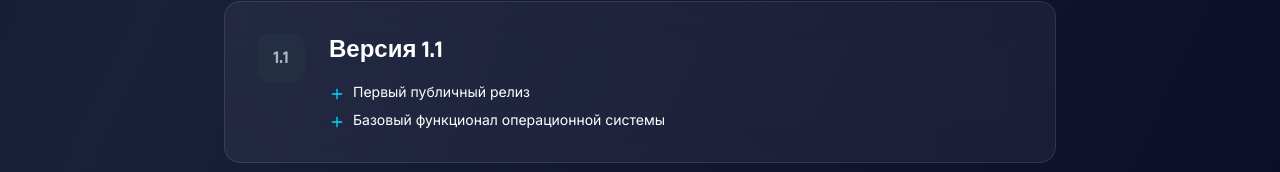
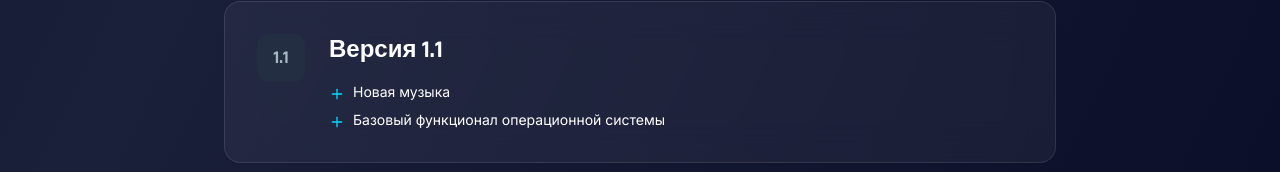
Before and after one commit to pr-poehali-dev/meadis-os-1-3, a React (Vite) app: page / in a window 1280 px wide. Shown: the part 2383-2555 px from the top of the page. Built offline with nearby package versions, Linux system fonts and the light colour scheme.

Commit message:
Добавлена новая музыкальная подборка

```diff
--- a/src/pages/Index.tsx
+++ b/src/pages/Index.tsx
@@ -256,7 +256,7 @@ const Index = () => {
                   <div className="space-y-2">
                     <div className="flex items-start gap-2">
                       <Icon name="Plus" className="text-primary mt-1" size={16} />
-                      <p className="text-sm">Первый публичный релиз</p>
+                      <p className="text-sm">Новая музыка</p>
                     </div>
                     <div className="flex items-start gap-2">
                       <Icon name="Plus" className="text-primary mt-1" size={16} />
```
